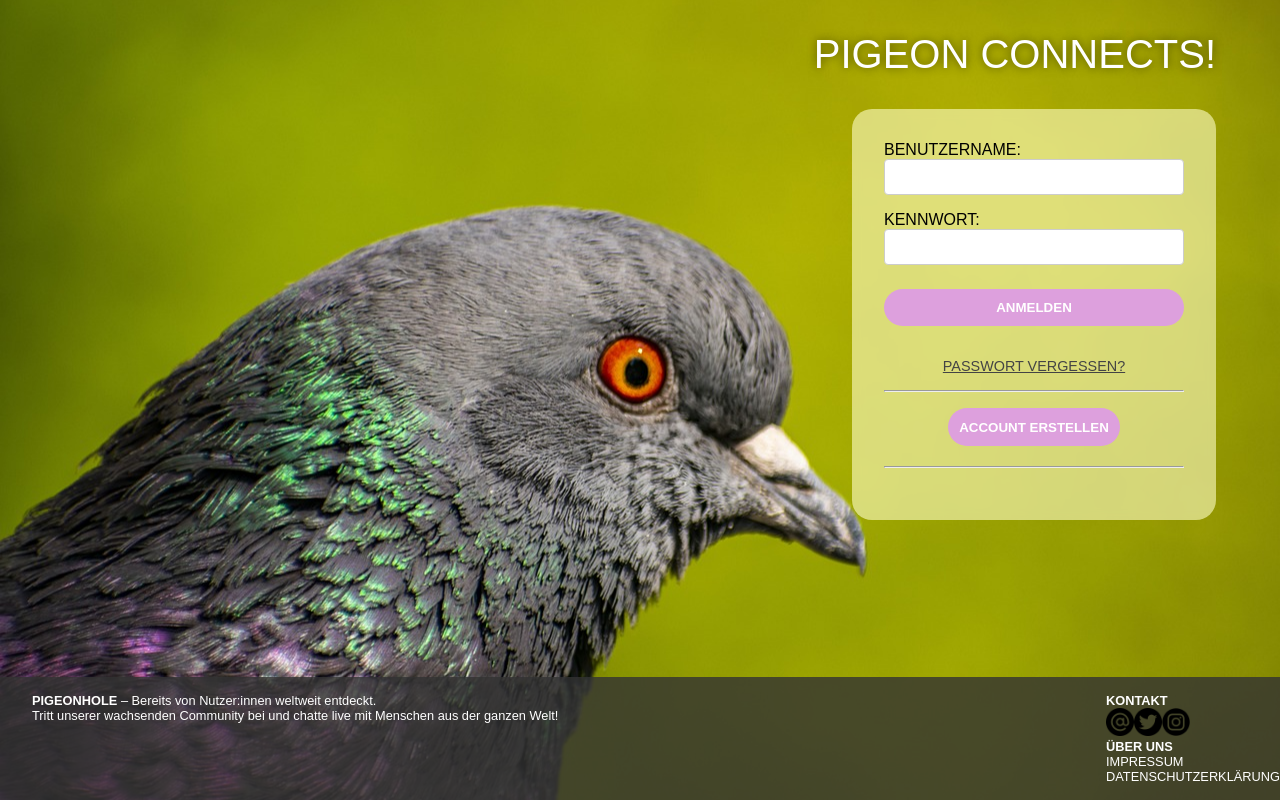
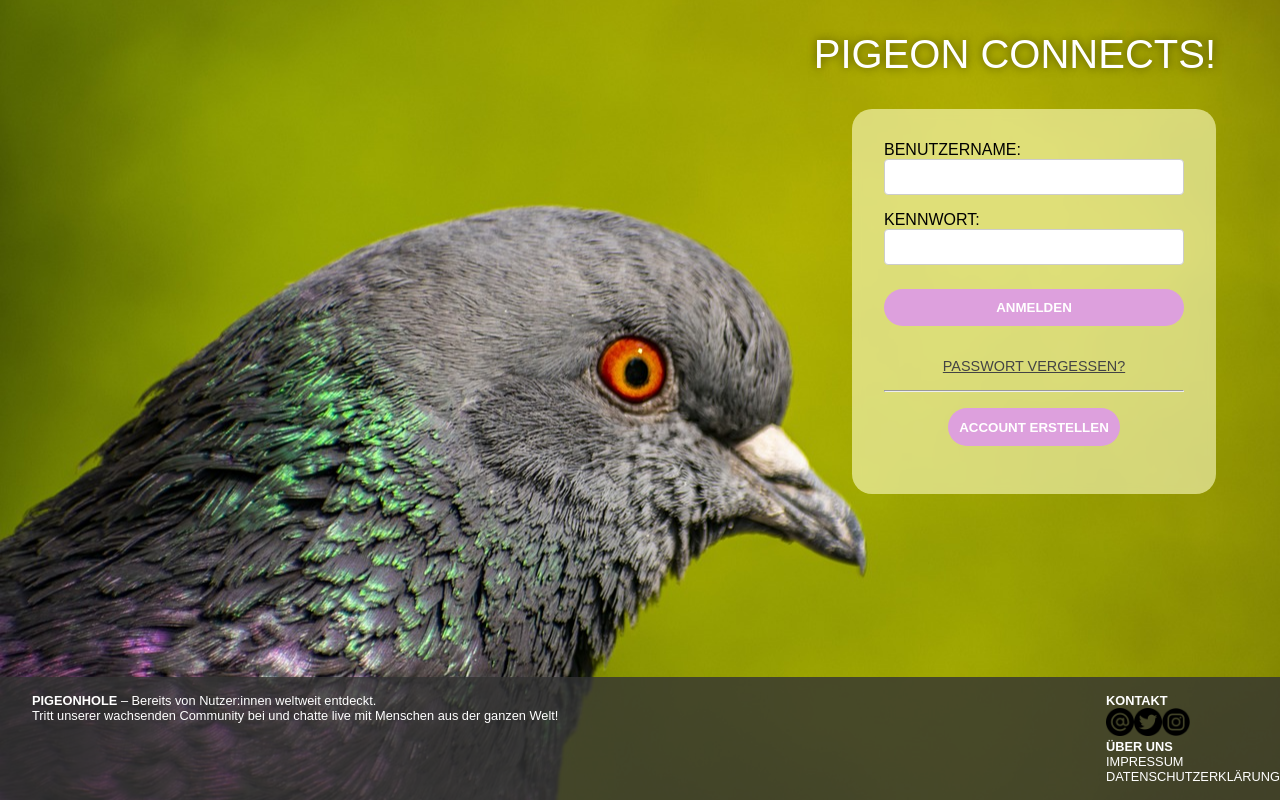
Before and after one commit to brieftaube-haw/pigeonhole_frontend, an Angular app: page / in a window 1280 px wide. Built offline with nearby package versions, Linux system fonts and the light colour scheme.

Commit message:
removed line in login component

```diff
--- a/src/app/pages/login/login.component.html
+++ b/src/app/pages/login/login.component.html
@@ -36,8 +36,8 @@
   <a class="forgot-link" href="#">PASSWORT VERGESSEN?</a>
     <hr />
 
-    <button type="button" [routerLink]="['/register']">ACCOUNT ERSTELLEN</button>
-  <hr style="margin-top: 20px; margin-bottom: 20px;">
+    <button type="button" [routerLink]="['/register']" >ACCOUNT ERSTELLEN</button>
+
 </div>
 
 <app-footer></app-footer>
```
